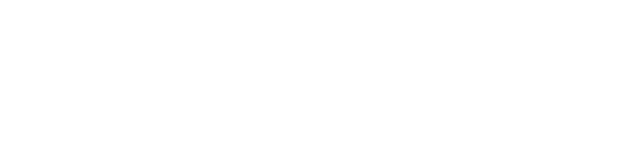
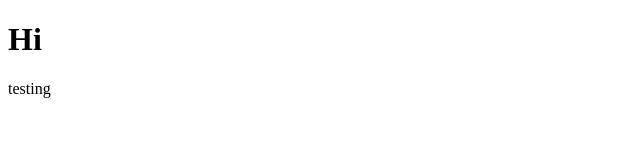
Before and after one commit to Liquidicey/new-repo, a plain HTML site: page index.html in a window 1280 px wide. Shown: the whole page, without its empty margins (0-640 px from the left). Drawn offline with Linux system fonts and the light colour scheme.

Commit message:
Add H1 and P

```diff
--- a/index.html
+++ b/index.html
@@ -6,6 +6,7 @@
     <title>Document</title>
 </head>
 <body>
-
+    <h1>Hi</h1>
+    <p>testing</p>
 </body>
 </html>
```
